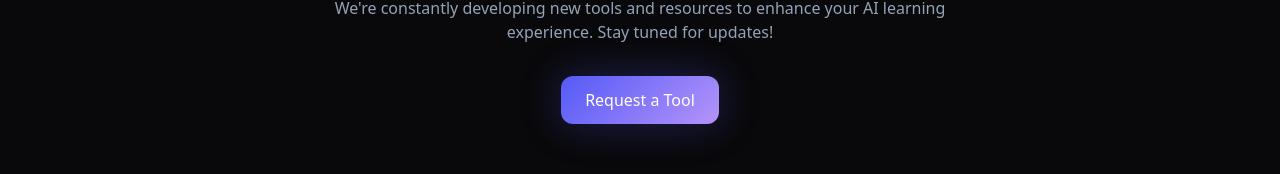
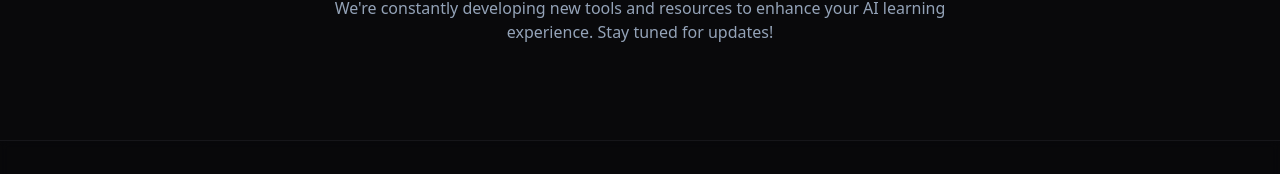
Before and after one commit to developmentation/alberta-ai-compass, a React (Vite) app: page /tools in a window 1280 px wide. Shown: the part 1085-1259 px from the top of the page. Built offline with nearby package versions, Linux system fonts and the light colour scheme; no server answers; the database is empty.

Commit message:
Remove Request a Tool button
Remove the "Request a Tool" button from the /tools page.

```diff
--- a/src/pages/Tools.tsx
+++ b/src/pages/Tools.tsx
@@ -218,9 +218,6 @@ const Tools = () => {
                 We're constantly developing new tools and resources to enhance your AI learning experience.
                 Stay tuned for updates!
               </p>
-              <button className="bg-gradient-primary hover:opacity-90 transition-opacity shadow-glow px-6 py-3 rounded-lg text-white font-medium">
-                Request a Tool
-              </button>
             </div>
           </div>
         </section>
```
